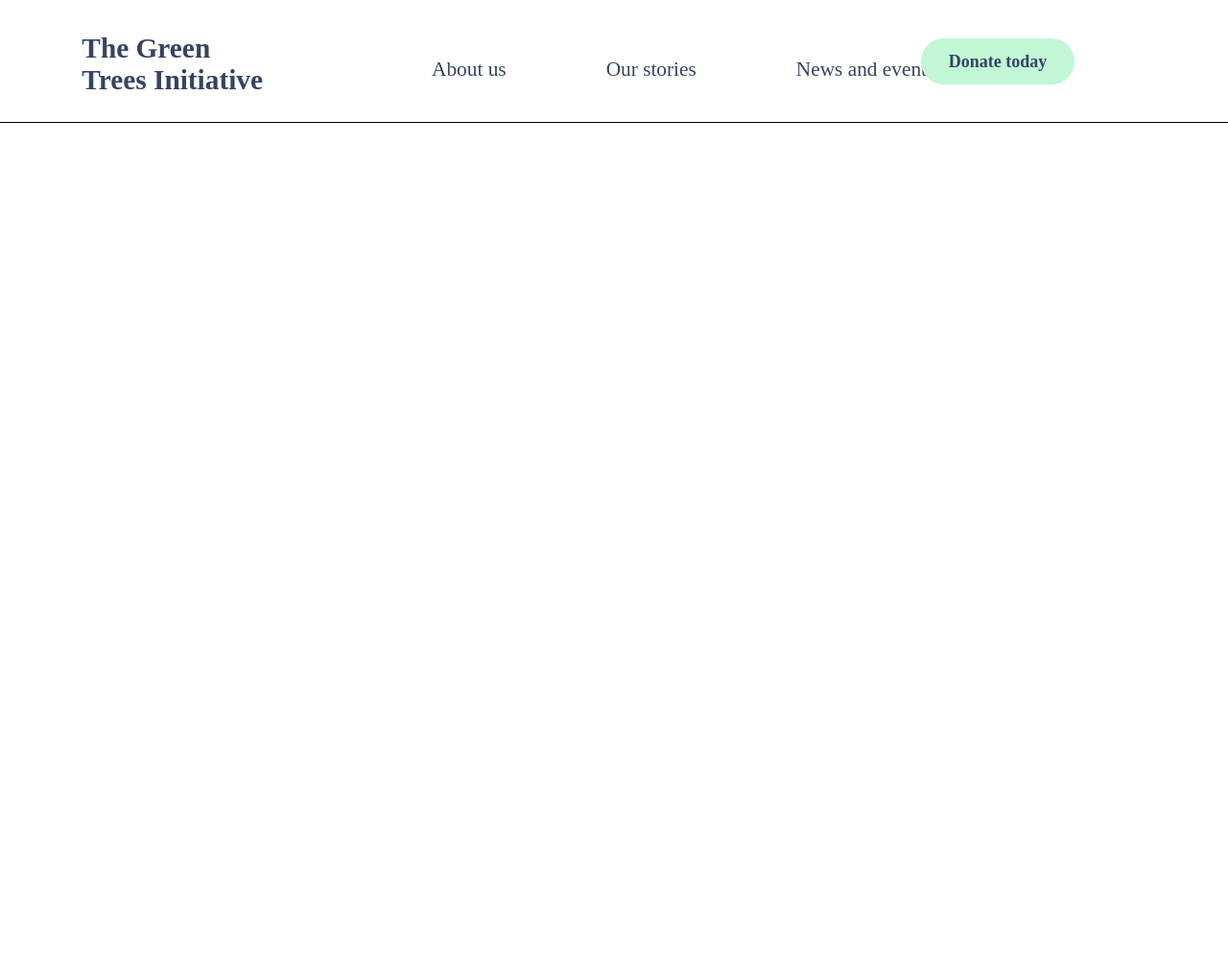
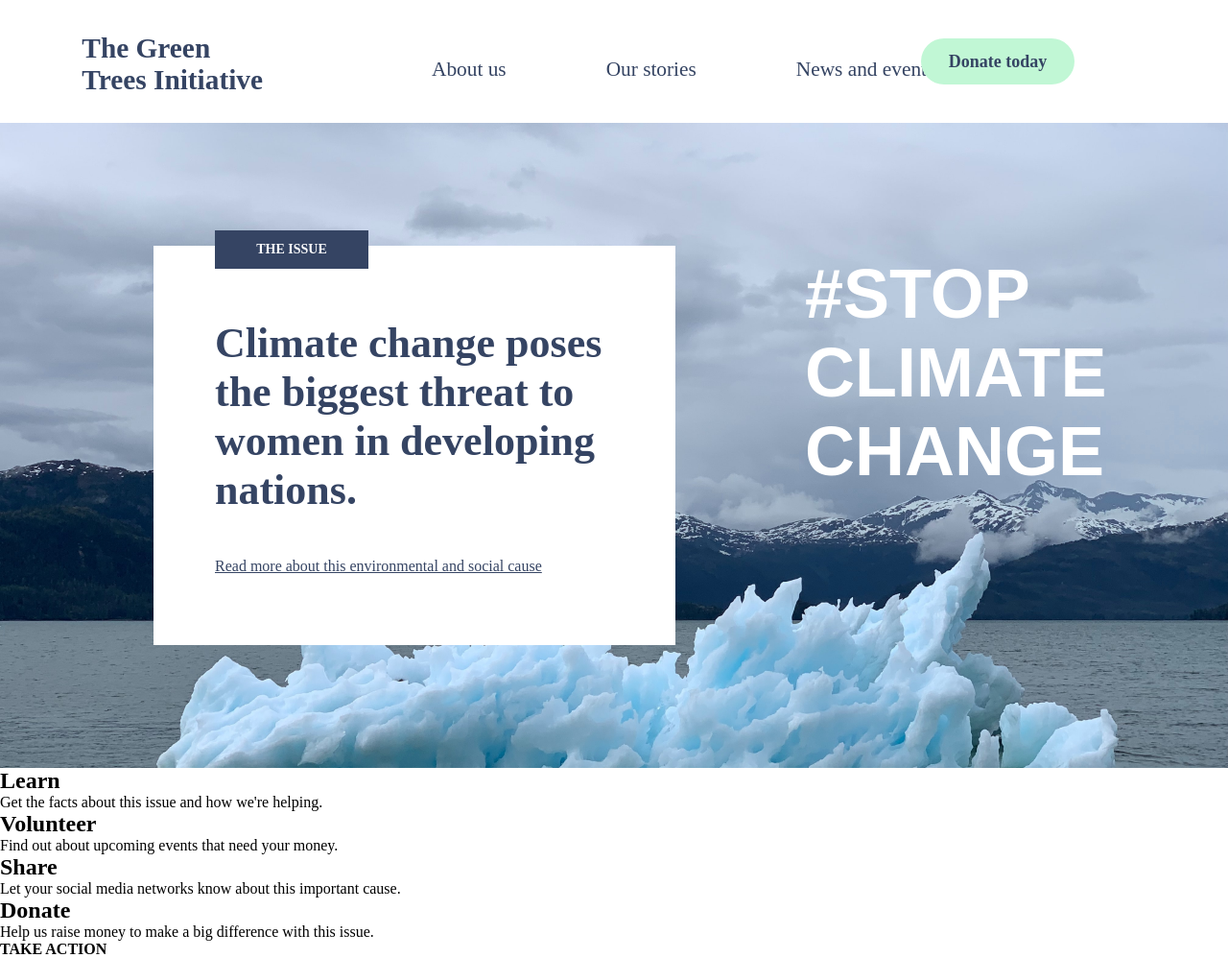
Before and after one commit to Umair896/The-Green-Trees, a plain HTML site: page index.html in a window 1280 px wide. Shown: the whole page at 96% size. Before the commit the page ends 800 px from the top, so only its background shows below. Drawn offline with Linux system fonts and the light colour scheme; a web font is replaced by a local one.

Commit message:
Finished climate change section

```diff
--- a/index.html
+++ b/index.html
@@ -4,6 +4,8 @@
     <meta charset="UTF-8" />
     <title>nonprofit</title>
     <meta name="viewport" content="width=device-width, initial-scale=1.0" />
+    <link rel="stylesheet" href="https://use.typekit.net/oyv1zjo.css" />
+
     <link rel="stylesheet" href="/style.css" />
   </head>
   <body>
@@ -16,5 +18,34 @@
       </ul>
       <h4><a href="#">Donate today</a></h4>
     </header>
+
+    <div class="climate">
+      <h3>#STOP CLIMATE CHANGE</h3>
+      <h4>THE ISSUE</h4>
+      <div class="change">
+        <p>Climate change poses the biggest threat to women in developing nations.</p>
+        <a href="">Read more about this environmental and social cause</a>
+      </div>
+    </div>
+
+    <div class="action">
+      <div class="learn">
+        <h2>Learn</h2>
+        <p>Get the facts about this issue and how we're helping.</p>
+      </div>
+      <div class="volunteer">
+        <h2>Volunteer</h2>
+        <p>Find out about upcoming events that need your money.</p>
+      </div>
+      <div class="share">
+        <h2>Share</h2>
+        <p>Let your social media networks know about this important cause.</p>
+      </div>
+      <div class="donate">
+        <h2>Donate</h2>
+        <p>Help us raise money to make a big difference with this issue.</p>
+      </div>
+      <h4>TAKE ACTION</h4>
+    </div>
   </body>
 </html>
--- a/style.css
+++ b/style.css
@@ -11,11 +11,12 @@ header {
   width: 100%;
   height: 200px;
   background: #ffffff;
-  position: absolute;
-  border-bottom: 0.5px solid black;
+  /* position: absolute; */
 }
 
 header h3 {
+  font-style: normal;
+  font-weight: 700;
   font-weight: bold;
   width: 125px;
   height: 40px;
@@ -29,7 +30,6 @@ header h3 {
 
 header ul {
   position: absolute;
-  /* left: 232px; */
   right: 38px;
   top: 32px;
 }
@@ -58,6 +58,7 @@ header h4 {
   align-items: center;
   justify-content: center;
 }
+
 header h4 a {
   text-decoration: none;
   font-size: 18px;
@@ -65,8 +66,79 @@ header h4 a {
   font-weight: bold;
 }
 
+/*----------------CLIMATE CHANGE------------------*/
+.climate {
+  background: url(/images/climate_mob.jpg) no-repeat 100% center;
+  width: 100%;
+  height: 592px;
+  background-size: cover;
+}
+
+.climate h3 {
+  font-family: flood-std, sans-serif;
+  color: #ffffff;
+  font-size: 44px;
+  font-style: normal;
+  position: relative;
+  width: 181px;
+  height: 136px;
+  top: 32px;
+  left: 32px;
+}
+
+.climate h4 {
+  background: #354463;
+  width: 160px;
+  height: 40px;
+  display: block;
+  margin: auto;
+  display: flex;
+  justify-content: center;
+  align-items: center;
+  position: relative;
+  top: 148px;
+  color: #ffffff;
+  font-size: 14px;
+  z-index: 5;
+}
+
+.climate .change {
+  background: #ffffff;
+  width: 312px;
+  height: 240px;
+  display: block;
+  margin: auto;
+  position: relative;
+  top: 128px;
+}
+
+.climate .change p,
+a {
+  color: #354463;
+  text-align: center;
+}
+
+.climate .change p {
+  font-size: 22px;
+  width: 278px;
+  height: 78px;
+  display: block;
+  margin: auto;
+  position: relative;
+  top: 56px;
+  font-weight: bold;
+}
+
+.climate .change a {
+  position: absolute;
+  top: 167px;
+  left: 10%;
+  width: 248px;
+  height: 42px;
+}
+
 /*-------TAB VERSION----------*/
-@media screen and (min-width: 768pt) {
+@media screen and (min-width: 768px) {
   /*------------NAV BAR----------------*/
 
   header {
@@ -101,9 +173,65 @@ header h4 a {
     width: 140pt;
     height: 48pt;
   }
+
+  /*----------------CLIMATE CHANGE------------------*/
+
+  .climate {
+    background: url(/images/climate_desk.jpg);
+    width: 100%;
+    height: 688px;
+    background-size: cover;
+  }
+
+  .climate h3 {
+    position: relative;
+    width: 181px;
+    height: 136px;
+    top: 69px;
+    left: 64px;
+  }
+
+  .climate h4 {
+    width: 156px;
+    display: flex;
+    justify-content: center;
+    align-items: center;
+    position: absolute;
+    top: 411px;
+    left: 128px;
+    z-index: 5;
+  }
+
+  .climate .change {
+    width: 640px;
+    height: 309px;
+    position: absolute;
+    top: 427px;
+    left: 64px;
+  }
+
+  .climate .change p {
+    font-size: 36px;
+    width: 512px;
+    height: 138px;
+    text-align: left;
+    font-weight: bold;
+    position: absolute;
+    top: 59px;
+    left: 64px;
+  }
+
+  .climate .change a {
+    position: absolute;
+    top: 229px;
+    left: 67px;
+    text-align: left;
+    width: 376px;
+    height: 16px;
+  }
 }
-/*-------DESKTOP VERSION----------*/
-@media screen and (min-width: 1200px) {
+/*-----------------------DESKTOP VERSION--------------------------------------*/
+@media screen and (min-width: 1100px) {
   /*------------NAV BAR----------------*/
 
   header {
@@ -117,7 +245,6 @@ header h4 a {
   header ul {
     top: 59px;
     left: 350px;
-    /* left: 544px; */
   }
 
   header ul li a {
@@ -130,4 +257,54 @@ header h4 a {
     width: 160px;
     height: 48px;
   }
+
+  /*----------------CLIMATE CHANGE------------------*/
+
+  .climate {
+    background: url(/images/climate_desk.jpg);
+    width: 100%;
+    height: 672px;
+    background-size: cover;
+  }
+
+  .climate h3 {
+    font-size: 72px;
+    position: relative;
+    top: 136.67px;
+    left: 839px;
+  }
+
+  .climate h4 {
+    width: 160px;
+    position: absolute;
+    top: 240px;
+    left: 224px;
+  }
+
+  .climate .change {
+    width: 544px;
+    height: 416px;
+    position: absolute;
+    top: 256px;
+    left: 160px;
+  }
+
+  .climate .change p {
+    font-size: 44px;
+    width: 416px;
+    height: 221px;
+    font-weight: bold;
+    position: absolute;
+    top: 76px;
+    left: 64px;
+  }
+
+  .climate .change a {
+    position: absolute;
+    top: 325px;
+    left: 64px;
+    text-align: left;
+    width: 376px;
+    height: 16px;
+  }
 }
```
Also changed, not shown: images/climate_desk.jpg (added), images/climate_mob.jpg (added).
